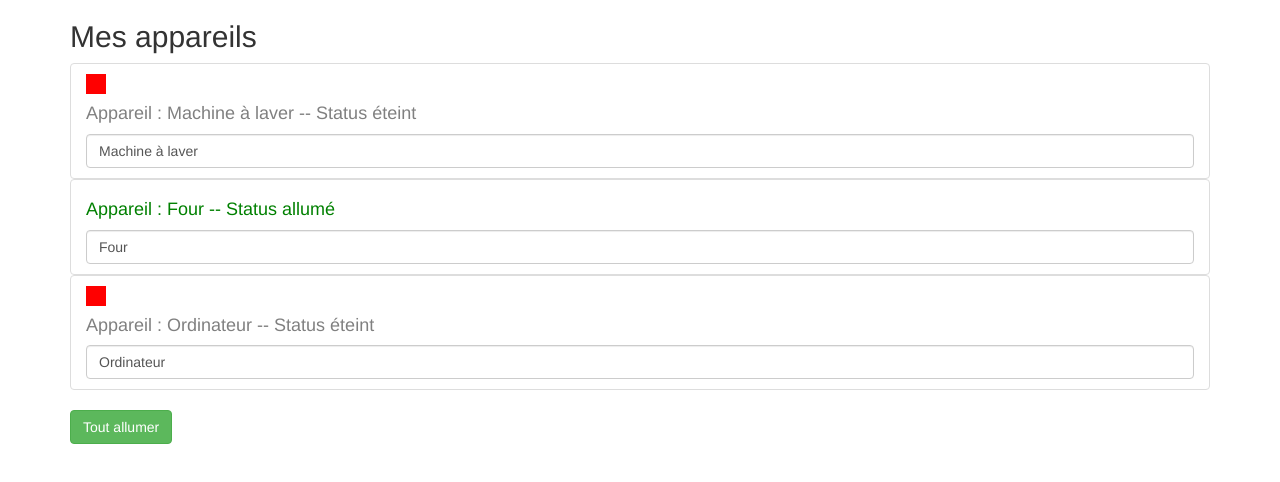
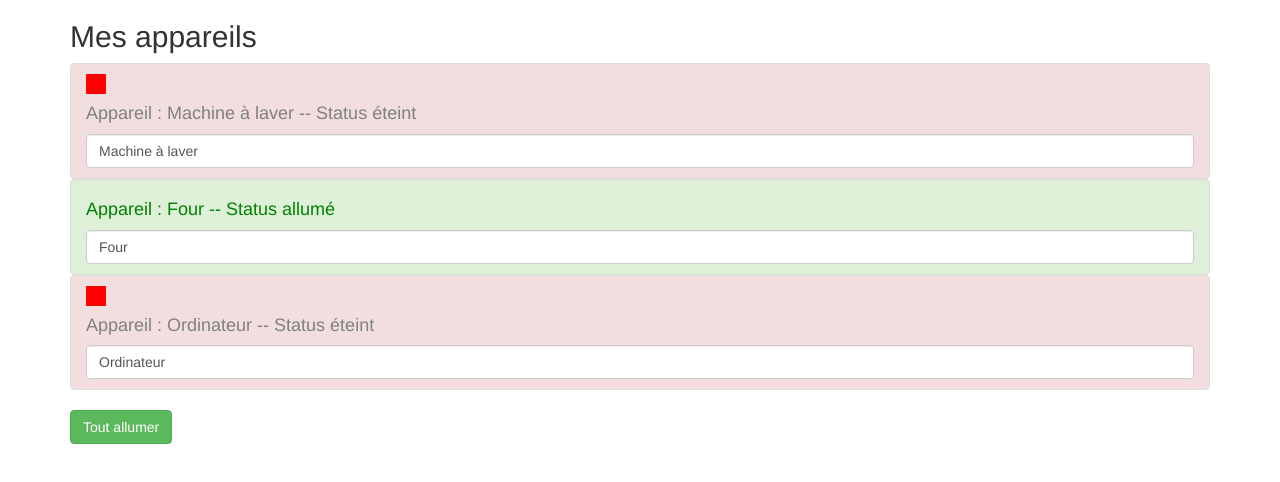
Before and after one commit to ChipsInChief/2021-2022-s1-angular, an Angular app: page / in a window 1280 px wide. Shown: the top 482 px of the page. Built offline with nearby package versions, Linux system fonts and the light colour scheme.

Commit message:
Directive ngClass

```diff
--- a/src/app/appareil/appareil.component.html
+++ b/src/app/appareil/appareil.component.html
@@ -1,4 +1,6 @@
-<li class="list-group-item">
+<li [ngClass]="{'list-group-item': true,
+'list-group-item-success': appareilStatus === 'allumé',
+'list-group-item-danger': appareilStatus === 'éteint'}">
     <div style="width: 20px;height: 20px; background-color: red;"
         *ngIf="appareilStatus === 'éteint'">
     </div>
```
